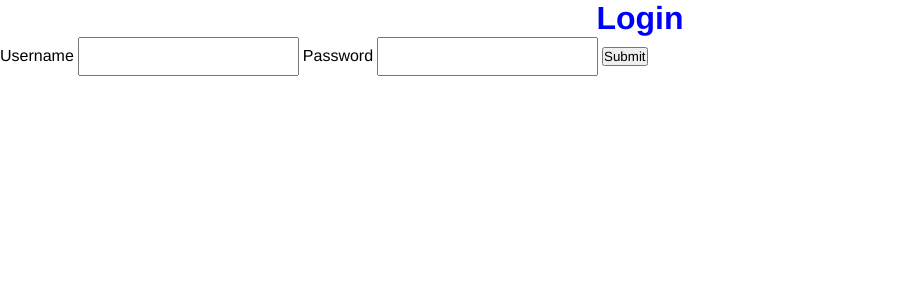
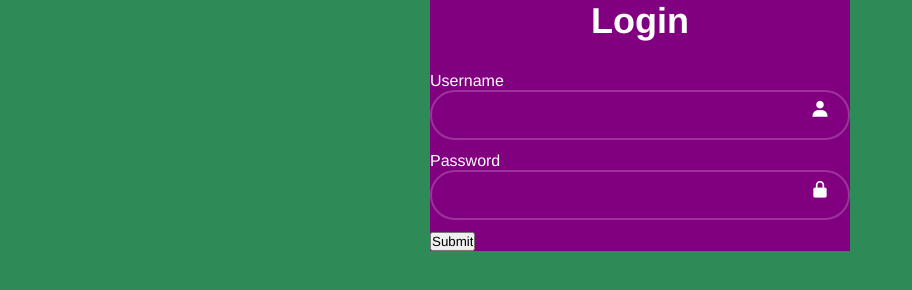
Before and after one commit to Saroj-Maurya/TP_RP_06_JS, a plain HTML site: page Intermediate/form.html in a window 1280 px wide. Shown: the whole page, without its empty margins (0-912 px from the left). Drawn offline with nearby package versions, Linux system fonts and the light colour scheme.

Commit message:
Updated login form

```diff
--- a/Intermediate/assets/style.css
+++ b/Intermediate/assets/style.css
@@ -2,23 +2,65 @@
     /* CSS Restting */
     margin: 0;
     padding: 0;
+    box-sizing: border-box;
+    font-family: 'Franklin Gothic Medium', 'Arial Narrow', Arial, sans-serif;
 }
 
 /* Tag Selector */
-h1, label, input{
+/* h1, label, input{
 
     font-family: 'Franklin Gothic Medium', 'Arial Narrow', Arial, sans-serif;
-}
+} */
 
-/* Id selectors */
-
-#title{
-    color: blue;
-    text-align: center;
+body{
+    display: flex;
+    flex-direction: column;
+    align-items: center;
+    min-height: 50vh;
+    background-color: seagreen;
 }
 
 /* Class selectors */
 
-.form-input{
-    padding: 10px 20px;
+.wrap{
+    width: 420px;
+    background-color: purple;
+    color: #fff;
 }
+
+.wrap h1{
+    font-size: 36px;
+    text-align: center;
+}
+
+.wrap .form-input{
+    position: relative;
+    width: 100%;
+    height: 50px;
+    margin: 30px 0;
+}
+
+.form-input input{
+    width: 100%;
+    height: 100%;
+    background: transparent;
+    border: none;
+    outline: none;
+    border: 2px solid rgb(255, 255, 255, .2);
+    border-radius: 40px;
+    font-size: 16px;
+    color: #fff;
+    padding: 20px 45px 20px 20px;
+}
+
+.form-input input::placeholder{
+    color: #fff;
+}
+
+.form-input i {
+    position: absolute;
+    right: 20px;
+    top: 90%;
+    transform: translateY(-90%);
+    font-size: 20px;
+}
--- a/Intermediate/form.html
+++ b/Intermediate/form.html
@@ -5,17 +5,30 @@
     <meta name="viewport" content="width=device-width, initial-scale=1.0">
     <title>Document</title>
     <link rel="stylesheet" href="assets/style.css">
+    <link href='https://unpkg.com/boxicons@2.1.4/css/boxicons.min.css' rel='stylesheet'>
 </head>
 <body>
   <!-- login -->
-   <h1 id="title">Login</h1>
-   <form action="index.php" method="post">
-    <label for="username">Username</label>
-    <input type="text" class="form-input" name="username" id="username" required/>
-    <label for="password">Password</label>
-    <input type="password" class="form-input" name="password" id="password" required/>
-    <input type="submit" name="submit"/>
+   <div class="wrap">
+    <form action="index.php" method="post">
+      <h1 id="title">Login</h1>
+      <div class="form-input">
+        <label for="username">Username</label>
+        <input type="text" id="username" required/>
+        <i class='bx bxs-user'></i>
+      </div>
+      <div  class="form-input">
+        <label for="password">Password</label>
+        <input type="password" id="password" required/>
+        <i class='bx bxs-lock-alt'></i>
+      </div>
+      <div class="submit">
+        <input type="submit" name="submit"/>
+      </div>
 
-   </form>
+
+    </form>
+   </div>
+
 </body>
 </html>
```
